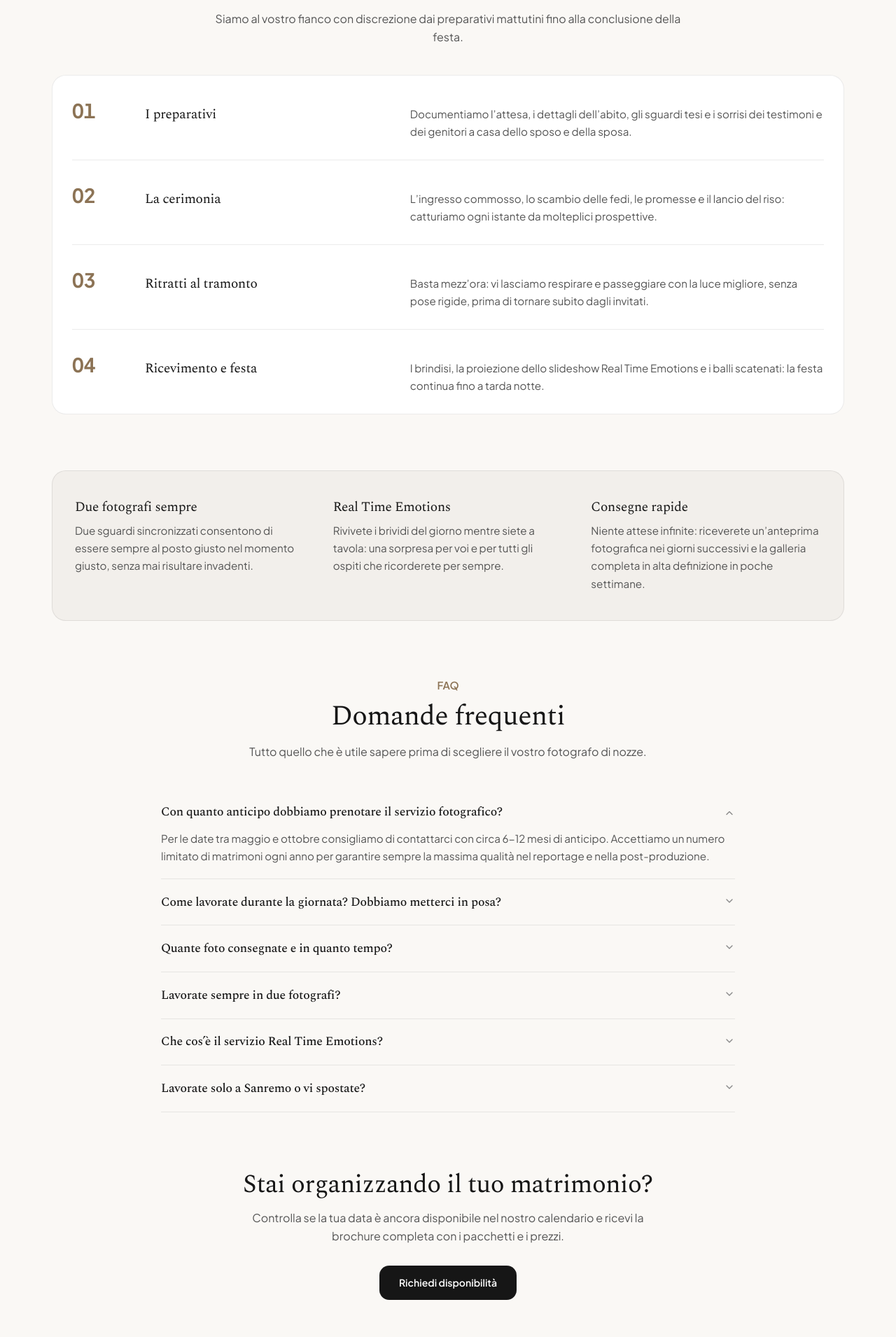
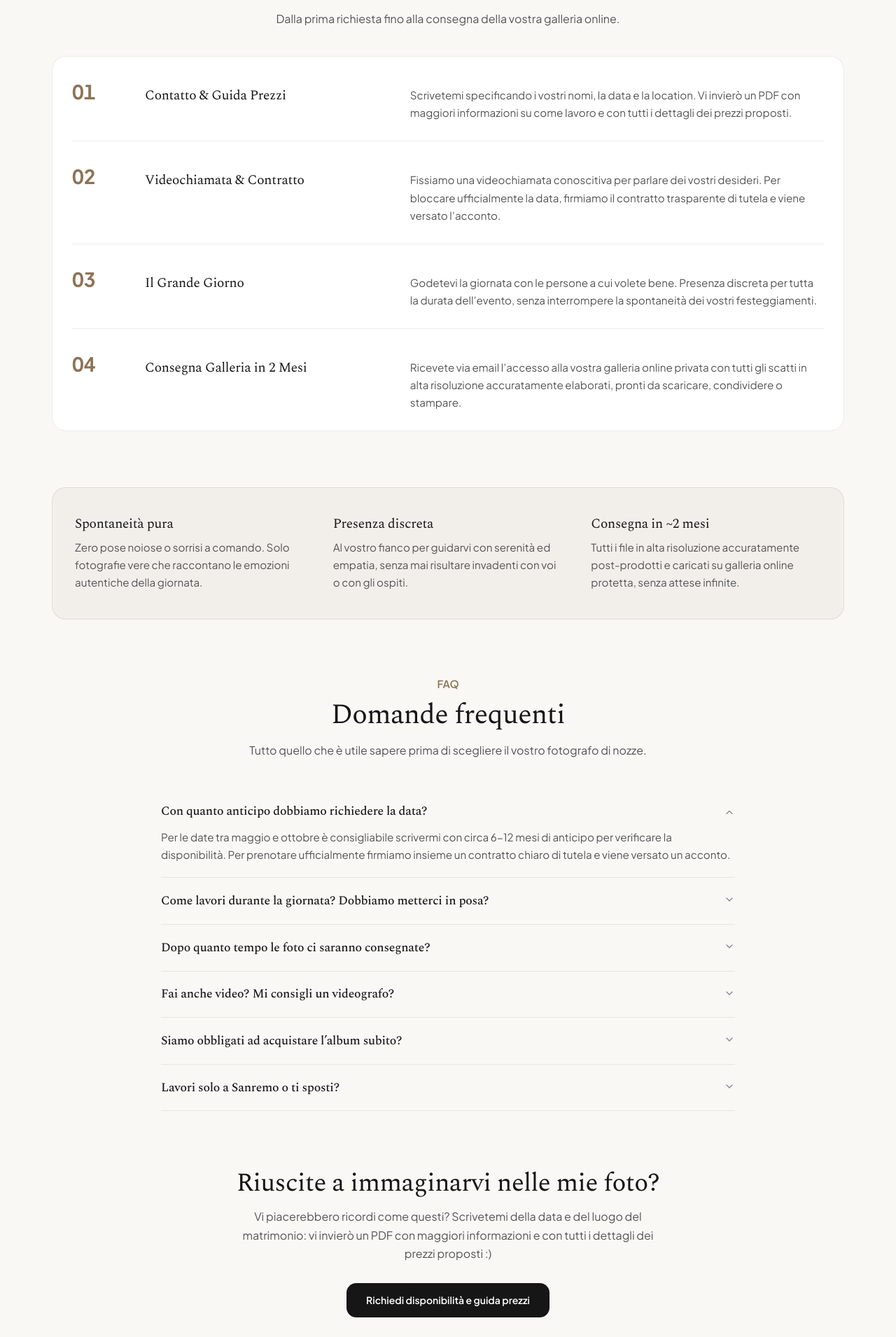
Before and after one commit to bonfiglioalessio/modern-unique-ph, a Next.js app: page /matrimoni in a window 1280 px wide. Shown: the part 1010-2920 px from the top of the page at 70% size. Built offline with nearby package versions, Linux system fonts and the light colour scheme.

Commit message:
content: sync all services, wedding flow and faq copy with simonebonfiglio.it

```diff
--- a/src/app/matrimoni/MatrimoniClient.tsx
+++ b/src/app/matrimoni/MatrimoniClient.tsx
@@ -222,28 +222,28 @@ const CtaSection = styled.div`
 
 const faqs = [
   {
-    q: 'Con quanto anticipo dobbiamo prenotare il servizio fotografico?',
-    a: 'Per le date tra maggio e ottobre consigliamo di contattarci con circa 6-12 mesi di anticipo. Accettiamo un numero limitato di matrimoni ogni anno per garantire sempre la massima qualità nel reportage e nella post-produzione.',
+    q: 'Con quanto anticipo dobbiamo richiedere la data?',
+    a: 'Per le date tra maggio e ottobre è consigliabile scrivermi con circa 6-12 mesi di anticipo per verificare la disponibilità. Per prenotare ufficialmente firmiamo insieme un contratto chiaro di tutela e viene versato un acconto.',
   },
   {
-    q: 'Come lavorate durante la giornata? Dobbiamo metterci in posa?',
-    a: 'Assolutamente no. Il nostro stile è documentario: sarete liberi di godervi ogni momento con i vostri invitati. La breve sessione di coppia (circa 20-30 minuti, preferibilmente con la luce calda del tramonto) sarà un momento di relax solo per voi due, con una guida discreta e naturale.',
+    q: 'Come lavori durante la giornata? Dobbiamo metterci in posa?',
+    a: 'Assolutamente no. Il mio approccio è spontaneo e documentario: sarete liberi di vivere ogni istante con i vostri invitati senza pose noiose o sorrisi a comando. La breve sessione di ritratti (circa 20-30 minuti al tramonto) sarà una passeggiata rilassata solo per voi due.',
   },
   {
-    q: 'Quante foto consegnate e in quanto tempo?',
-    a: 'Consegniamo una selezione completa di circa 600-800 fotografie in altissima risoluzione, tutte post-prodotte una ad una con i nostri toni caldi e senza tempo. La galleria privata online è pronta in genere entro 6-8 settimane.',
+    q: 'Dopo quanto tempo le foto ci saranno consegnate?',
+    a: 'Tutte le fotografie in alta risoluzione saranno consegnate entro circa 2 mesi tramite galleria privata online protetta da password, pronte per essere scaricate in altissima definizione, condivise con gli invitati e stampate dove preferite.',
   },
   {
-    q: 'Lavorate sempre in due fotografi?',
-    a: 'Sì, in tutti i nostri pacchetti standard sono presenti due fotografi professionisti per tutta la giornata. Questo garantisce di immortalare contemporaneamente la preparazione di entrambi gli sposi e punti di vista complementari durante cerimonia e festa.',
+    q: 'Fai anche video? Mi consigli un videografo?',
+    a: 'No, non realizzo video perché scelgo di dedicarmi al 100% alla fotografia, garantendo la massima concentrazione su ogni momento. Collaboro però regolarmente con videografi professionisti di fiducia e ve ne consiglierò volentieri dopo la prenotazione del servizio.',
   },
   {
-    q: 'Che cos’è il servizio Real Time Emotions?',
-    a: 'È la nostra firma più emozionante: durante la cena montiamo uno slideshow con le migliori fotografie scattate durante la giornata e lo proiettiamo su maxischermo prima del taglio della torta.',
+    q: 'Siamo obbligati ad acquistare l’album subito?',
+    a: 'No, i fotolibri possono essere acquistati anche a distanza di mesi dopo il matrimonio, senza alcun obbligo iniziale. Consegno tutti i file in alta risoluzione proprio per lasciarvi totale libertà di scelta e di stampa.',
   },
   {
-    q: 'Lavorate solo a Sanremo o vi spostate?',
-    a: 'Lavoriamo in tutta la Liguria (Imperia, Sanremo, Savona, Genova, Cinque Terre), in Costa Azzurra (Mentone, Nizza, Monaco) e in tutta Italia per Destination Weddings.',
+    q: 'Lavori solo a Sanremo o ti sposti?',
+    a: 'Lavoro in tutta la Liguria (Imperia, Sanremo, Savona, Genova, Riviera dei Fiori), in Costa Azzurra (Mentone, Nizza, Monaco) e in tutta Italia per Destination Weddings.',
   },
 ];
 
@@ -271,41 +271,41 @@ export const MatrimoniClient: React.FC = () => {
       {/* Il Flusso della Giornata */}
       <FlowSection>
         <SectionHeader
-          label="Organizzazione"
-          title="Come si svolge la giornata"
-          description="Siamo al vostro fianco con discrezione dai preparativi mattutini fino alla conclusione della festa."
+          label="Come lavoro"
+          title="Come funziona il percorso insieme"
+          description="Dalla prima richiesta fino alla consegna della vostra galleria online."
         />
         <FlowSurface>
           <FlowRow>
             <div className="step-num">01</div>
-            <h3>I preparativi</h3>
+            <h3>Contatto & Guida Prezzi</h3>
             <p>
-              Documentiamo l’attesa, i dettagli dell’abito, gli sguardi tesi e i sorrisi dei testimoni
-              e dei genitori a casa dello sposo e della sposa.
+              Scrivetemi specificando i vostri nomi, la data e la location. Vi invierò un PDF con maggiori
+              informazioni su come lavoro e con tutti i dettagli dei prezzi proposti.
             </p>
           </FlowRow>
           <FlowRow>
             <div className="step-num">02</div>
-            <h3>La cerimonia</h3>
+            <h3>Videochiamata & Contratto</h3>
             <p>
-              L’ingresso commosso, lo scambio delle fedi, le promesse e il lancio del riso:
-              catturiamo ogni istante da molteplici prospettive.
+              Fissiamo una videochiamata conoscitiva per parlare dei vostri desideri. Per bloccare ufficialmente la data,
+              firmiamo il contratto trasparente di tutela e viene versato l’acconto.
             </p>
           </FlowRow>
           <FlowRow>
             <div className="step-num">03</div>
-            <h3>Ritratti al tramonto</h3>
+            <h3>Il Grande Giorno</h3>
             <p>
-              Basta mezz’ora: vi lasciamo respirare e passeggiare con la luce migliore, senza
-              pose rigide, prima di tornare subito dagli invitati.
+              Godetevi la giornata con le persone a cui volete bene. Presenza discreta per tutta la durata dell’evento,
+              senza interrompere la spontaneità dei vostri festeggiamenti.
             </p>
           </FlowRow>
           <FlowRow>
             <div className="step-num">04</div>
-            <h3>Ricevimento e festa</h3>
+            <h3>Consegna Galleria in 2 Mesi</h3>
             <p>
-              I brindisi, la proiezione dello slideshow Real Time Emotions e i balli scatenati: la
-              festa continua fino a tarda notte.
+              Ricevete via email l’accesso alla vostra galleria online privata con tutti gli scatti in alta risoluzione
+              accuratamente elaborati, pronti da scaricare, condividere o stampare.
             </p>
           </FlowRow>
         </FlowSurface>
@@ -315,24 +315,23 @@ export const MatrimoniClient: React.FC = () => {
       <HighlightsSection>
         <HighlightsSurface>
           <HighlightCol>
-            <h3>Due fotografi sempre</h3>
+            <h3>Spontaneità pura</h3>
             <p>
-              Due sguardi sincronizzati consentono di essere sempre al posto giusto nel momento
-              giusto, senza mai risultare invadenti.
+              Zero pose noiose o sorrisi a comando. Solo fotografie vere che raccontano le emozioni autentiche
+              della giornata.
             </p>
           </HighlightCol>
           <HighlightCol>
-            <h3>Real Time Emotions</h3>
+            <h3>Presenza discreta</h3>
             <p>
-              Rivivete i brividi del giorno mentre siete a tavola: una sorpresa per voi e per tutti gli
-              ospiti che ricorderete per sempre.
+              Al vostro fianco per guidarvi con serenità ed empatia, senza mai risultare invadenti con voi o con gli ospiti.
             </p>
           </HighlightCol>
           <HighlightCol>
-            <h3>Consegne rapide</h3>
+            <h3>Consegna in ~2 mesi</h3>
             <p>
-              Niente attese infinite: riceverete un’anteprima fotografica nei giorni successivi e la
-              galleria completa in alta definizione in poche settimane.
+              Tutti i file in alta risoluzione accuratamente post-prodotti e caricati su galleria online protetta,
+              senza attese infinite.
             </p>
           </HighlightCol>
         </HighlightsSurface>
@@ -368,12 +367,12 @@ export const MatrimoniClient: React.FC = () => {
 
       {/* CTA */}
       <CtaSection>
-        <h2>Stai organizzando il tuo matrimonio?</h2>
+        <h2>Riuscite a immaginarvi nelle mie foto?</h2>
         <p>
-          Controlla se la tua data è ancora disponibile nel nostro calendario e ricevi la brochure
-          completa con i pacchetti e i prezzi.
+          Vi piacerebbero ricordi come questi? Scrivetemi della data e del luogo del matrimonio:
+          vi invierò un PDF con maggiori informazioni e con tutti i dettagli dei prezzi proposti :)
         </p>
-        <Link href="/contatti/">Richiedi disponibilità</Link>
+        <Link href="/contatti/">Richiedi disponibilità e guida prezzi</Link>
       </CtaSection>
     </PageWrapper>
   );
--- a/src/data/site.ts
+++ b/src/data/site.ts
@@ -39,11 +39,12 @@ export const siteConfig = {
       href: '/servizi/',
       subLinks: [
         { label: 'Panoramica Servizi', href: '/servizi/' },
-        { label: 'Coppie & Engagement', href: '/servizi/#coppie-engagement' },
+        { label: 'Reportage di Matrimonio', href: '/matrimoni/' },
+        { label: 'Foto di Coppia', href: '/servizi/#coppie' },
+        { label: 'Appartamenti & Affitti Brevi', href: '/servizi/#appartamenti' },
+        { label: 'Famiglia e Maternità', href: '/servizi/#famiglia-maternita' },
         { label: 'Ritratti in Studio a Sanremo', href: '/servizi/#ritratti-studio' },
-        { label: 'Album Fotografici Fine-Art', href: '/servizi/#album-fine-art' },
-        { label: 'Famiglia & Maternità', href: '/servizi/#famiglia-maternita' },
-        { label: 'Interior & Real Estate', href: '/servizi/#appartamenti-interior' },
+        { label: 'Album Artigianali & Stampe', href: '/servizi/#album-fine-art' },
       ],
     },
     { label: 'Gallery', href: '/gallery/' },
```
Also changed, not shown: src/app/servizi/ServiziClient.tsx (+87 -3 lines), src/data/services.ts (+62 -77 lines).
